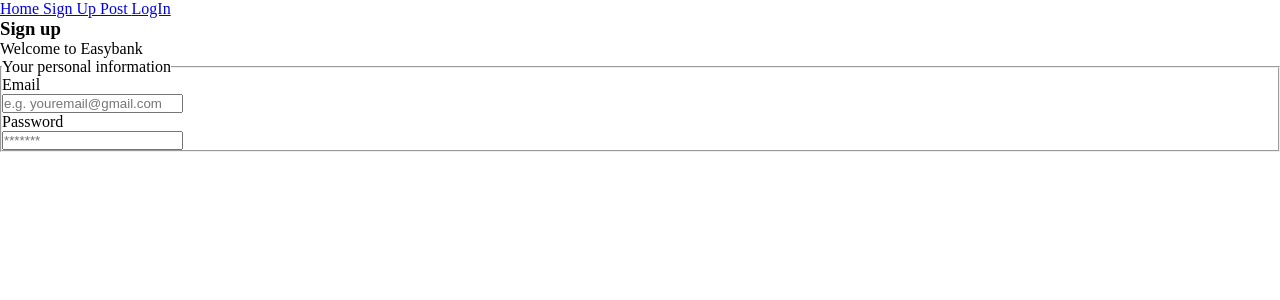
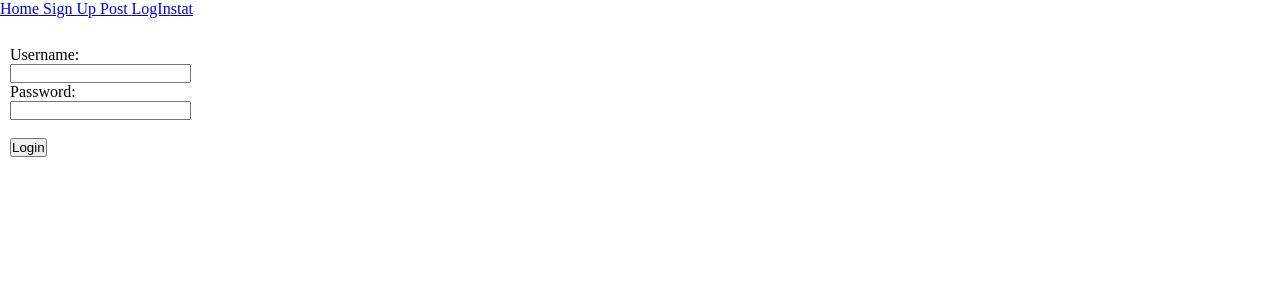
Before and after one commit to Warmarth/Easy_banking_landing_page, a React (Create React App) app: page /login in a window 1280 px wide. Shown: the top 300 px of the page. Built offline with nearby package versions, Linux system fonts and the light colour scheme.

Commit message:
not yet complete

```diff
--- a/src/App.js
+++ b/src/App.js
@@ -1,4 +1,4 @@
-import React,{useState} from "react";
+import React, { useState } from "react";
 import {
   BrowserRouter as Router,
   Routes,
@@ -7,7 +7,7 @@
   Outlet,
   Navigate,
   useParams,
-  useNavigate
+  useNavigate,
 } from "react-router-dom";
 import HomePage from "./pages/Home";
 import Registartion from "./pages/Registartion";
@@ -15,6 +15,8 @@
 import LogIn from "./pages/logIn";
 import Post from "./pages/post";
 import PostLists from "./pages/postLists";
+import AppLayout from "./AppLayout";
+import Stats from "./pages/Stat";
 
 const BlogPosts = {
   "first-blog-post": {
@@ -36,43 +38,6 @@
   );
 }
 
-function Login({ onLogin }) {
-  const [creds, setCreds] = useState({});
-  const navigate = useNavigate();
-
-  function handleLogin() {
-    // For demonstration purposes only. Never use these checks in production!
-    // Use a proper authentication implementation
-    if (creds.username === "admin" && creds.password === "123") {
-      onLogin && onLogin({ username: creds.username });
-      navigate("/stats");
-    }
-  }
-  return (
-    <div style={{ padding: 10 }}>
-      <br />
-      <span>Username:</span>
-      <br />
-      <input
-        type="text"
-        onChange={(e) => setCreds({ ...creds, username: e.target.value })}
-      />
-      <br />
-      <span>Password:</span>
-      <br />
-      <input
-        type="password"
-        onChange={(e) => setCreds({ ...creds, password: e.target.value })}
-      />
-      <br />
-      <br />
-      <button onClick={handleLogin}>Login</button>
-    </div>
-  );
-}
-
-
-
 function App() {
   return (
     <Router>
@@ -80,6 +45,7 @@
       <Link to="/signup"> Sign Up </Link>
       <Link to="/posts">Post </Link>
       <Link to="/login">LogIn</Link>
+      <Link to="/stat">stat</Link>
       <Routes>
         <Route path="/" element={<HomePage />} />
         <Route path="/posts" element={<Posts />}>
@@ -89,10 +55,12 @@
         <Route path="/login" element={<LogIn />} />
         <Route path="/signup" element={<Registartion />} />
         <Route path="*" element={<Port404 />} />
+        <Route path="/applayout" element={<AppLayout />} />
+        <Route path="/stat" element={<Stats />} />
       </Routes>
     </Router>
   );
 }
 
-export {BlogPosts}
+export { BlogPosts };
 export default App;
--- /dev/null
+++ b/src/AppLayout.jsx
@@ -0,0 +1,59 @@
+import React, { useState } from "react";
+import {
+  BrowserRouter as Routes,
+  Route,
+  Link,
+  useNavigate,
+} from "react-router-dom";
+import Stats from "./pages/Stat";
+import Login from "./component/signIn";
+
+function AppLayout() {
+  const [user, setUser] = useState();
+  const navigate = useNavigate();
+
+  function logOut() {
+    setUser(null);
+    navigate("/");
+  }
+
+  return (
+    <>
+      <nav style={{ margin: 10 }}>
+        <Link to="/" style={{ padding: 5 }}>
+          Home
+        </Link>
+        <Link to="/posts" style={{ padding: 5 }}>
+          Posts
+        </Link>
+        <Link to="/about" style={{ padding: 5 }}>
+          About
+        </Link>
+        <span> | </span>
+        {user && (
+          <Link to="/stats" style={{ padding: 5 }}>
+            Stats
+          </Link>
+        )}
+        {!user && (
+          <Link to="/login" style={{ padding: 5 }}>
+            Login
+          </Link>
+        )}
+        {user && (
+          <span onClick={logOut} style={{ padding: 5, cursor: "pointer" }}>
+            Logout
+          </span>
+        )}
+      </nav>
+      <Routes>
+        {/* Define other routes here */}
+        <Route path="/stats" element={<Stats user={user} />} />
+        <Route path="/login" element={<Login onLogin={setUser} />} />
+        {/* ... */}
+      </Routes>
+    </>
+  );
+}
+
+export default AppLayout;
--- a/src/component/signIn.js
+++ b/src/component/signIn.js
@@ -1,55 +1,41 @@
-import { React } from "react";
+// Login.js
+import React, { useState } from "react";
+import { useNavigate } from "react-router-dom";
 
-const signIn = () => {
+function Login({ onLogin }) {
+  const [creds, setCreds] = useState({});
+  const navigate = useNavigate();
+
+  function handleLogin() {
+    // For demonstration purposes only. Never use these checks in production!
+    // Use a proper authentication implementation
+    if (creds.username === "admin" && creds.password === "123") {
+      onLogin && onLogin({ username: creds.username });
+      navigate("/stats");
+    }
+  }
+
   return (
-    <section className="m-auto w-full md:w-3/5">
-      <h1 className="text-center text-4xl p-2 pt-8 capitalize">Sign up</h1>
-      <p className="text-center text-2xl pb-4">Welcome to Easybank</p>
-      <form action="" method="post">
-        <fieldset className="p-12 border rounded-2xl mx-auto block mb-8 w-4/6">
-          <legend className="font-bold text-lg capitalize ">
-            Your personal information
-          </legend>
-          <div className="form-group py-2 space-x-2 font-bold">
-            <label htmlFor="your-email">Email</label>
-            <div className="form-field">
-              <span className="form-field">
+    <div style={{ padding: 10 }}>
+      <br />
+      <span>Username:</span>
+      <br />
       <input
-                  type="email"
-                  name="your-email"
-                  id="your-email"
-                  placeholder="e.g. youremail@gmail.com"
-                  pattern="[a-z0-9._%+-]+@[a-z0-9.-]+\.[a-z]{2,}$"
-                  maxLength="55"
-                  className="w-3/4 outline-offset-0 p-2 transparent"
-                  autoComplete="on"
-                  required
+        type="text"
+        onChange={(e) => setCreds({ ...creds, username: e.target.value })}
       />
-              </span>
-            </div>
-          </div>
-          <div className="form-group py-2 space-x-2 font-bold">
-            <label htmlFor="your-password"> Password</label>
-            <div className="form-field">
-              <span className="form-field">
+      <br />
+      <span>Password:</span>
+      <br />
       <input
         type="password"
-                  name="your-password"
-                  id="your-email"
-                  placeholder="*******"
-                  pattern="[a-z0-9._%+-]+@[a-z0-9.-]+\.[a-z]{2,}$"
-                  minLength="8"
-                  className="w-3/4 outline-offset-2 p-2 border-0"
-                  autoComplete="on"
-                  required
+        onChange={(e) => setCreds({ ...creds, password: e.target.value })}
       />
-              </span>
+      <br />
+      <br />
+      <button onClick={handleLogin}>Login</button>
     </div>
-          </div>
-        </fieldset>
-      </form>
-    </section>
   );
-};
+}
 
-export default signIn;
+export default Login;
```
Lines whose indentation alone changed are shown as unchanged.
